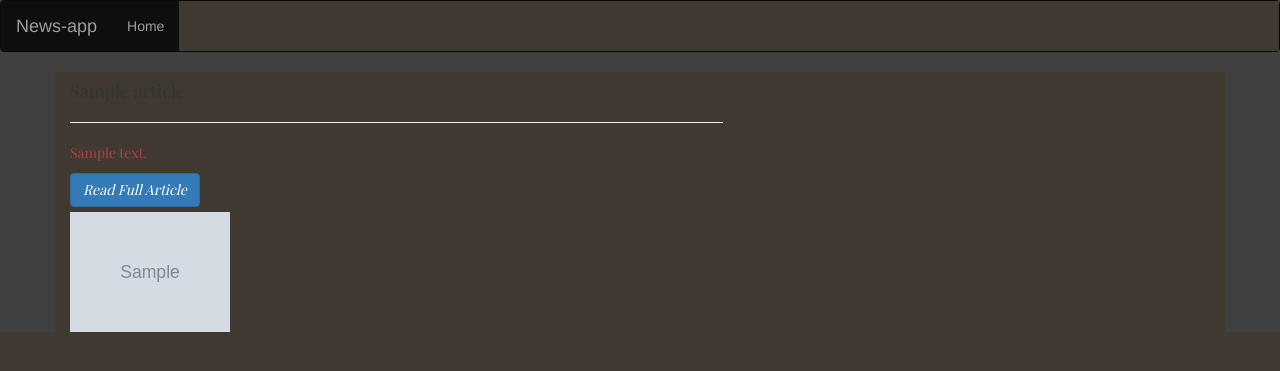
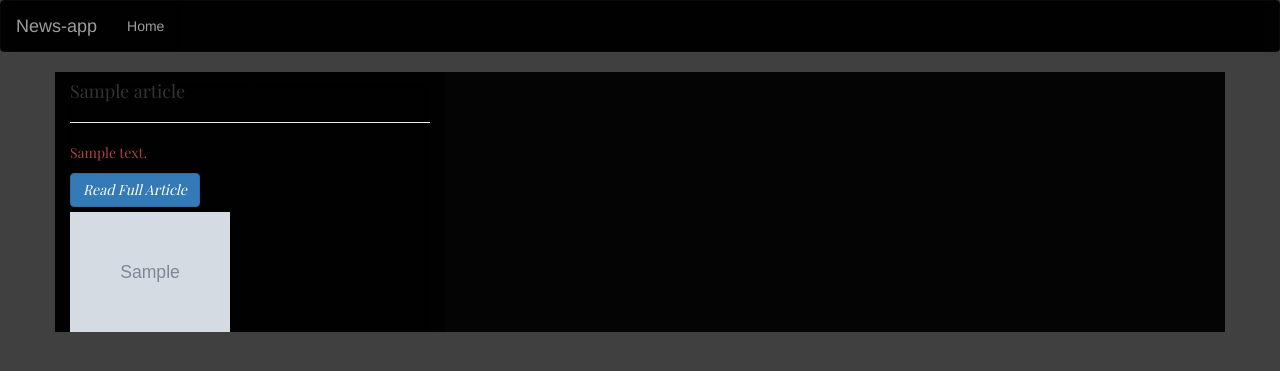
Before and after one commit to synthiakageni/NEWS-APP, a Flask app: template app/templates/articles.html in a window 1280 px wide. Shown: the top 371 px of the page. Run offline with Flask 2, Linux system fonts and the light colour scheme; the template is opened without the code that fills it: most values are stand-ins (such as "Sample title", 1, 10 or a date in 2020); grey boxes marked "Sample" are stand-in pictures; some libraries are stand-ins or nearby versions.

Commit message:
remove background color

```diff
--- a/app/static/articles.css
+++ b/app/static/articles.css
@@ -1,9 +1,5 @@
 @import url('https://fonts.googleapis.com/css2?family=Playfair+Display&display=swap');
 .container {
-    background-color:bisque !important;
+
     font-family: 'Playfair Display', serif;
 }
-*{
-    background-color: bisque;
-
-}
--- a/app/static/index.css
+++ b/app/static/index.css
@@ -1,9 +1,5 @@
 @import url('https://fonts.googleapis.com/css2?family=Playfair+Display&display=swap');
 .container {
-    background-color: bisque!important;
+
     font-family: 'Playfair Display', serif;
 }
-*{
-    background-color: bisque;
-
-}
--- a/app/templates/articles.html
+++ b/app/templates/articles.html
@@ -9,8 +9,8 @@
 <div class="container" >
     <div class="row" >
                             {% for article in articles %}
-                            <div class="col-md-7" >
-                                <div class="card border-danger mb-4" >
+                            <div class="col-md-4" >
+                                <div class="card border-danger mb-3" >
                                     <div class="card-header" >
                                         <h4 class="title">
                                             {{article.title}}
--- a/app/templates/news.html
+++ b/app/templates/news.html
@@ -9,8 +9,8 @@
 <div class="container" >
     <div class="row" >
                             {% for article in articles %}
-                            <div class="col-md-7" >
-                                <div class="card border-danger mb-4" >
+                            <div class="col-md-4" >
+                                <div class="card border-danger mb-3" >
                                     <div class="card-header" >
                                         <h4 class="title">
                                             {{article.title}}
```
